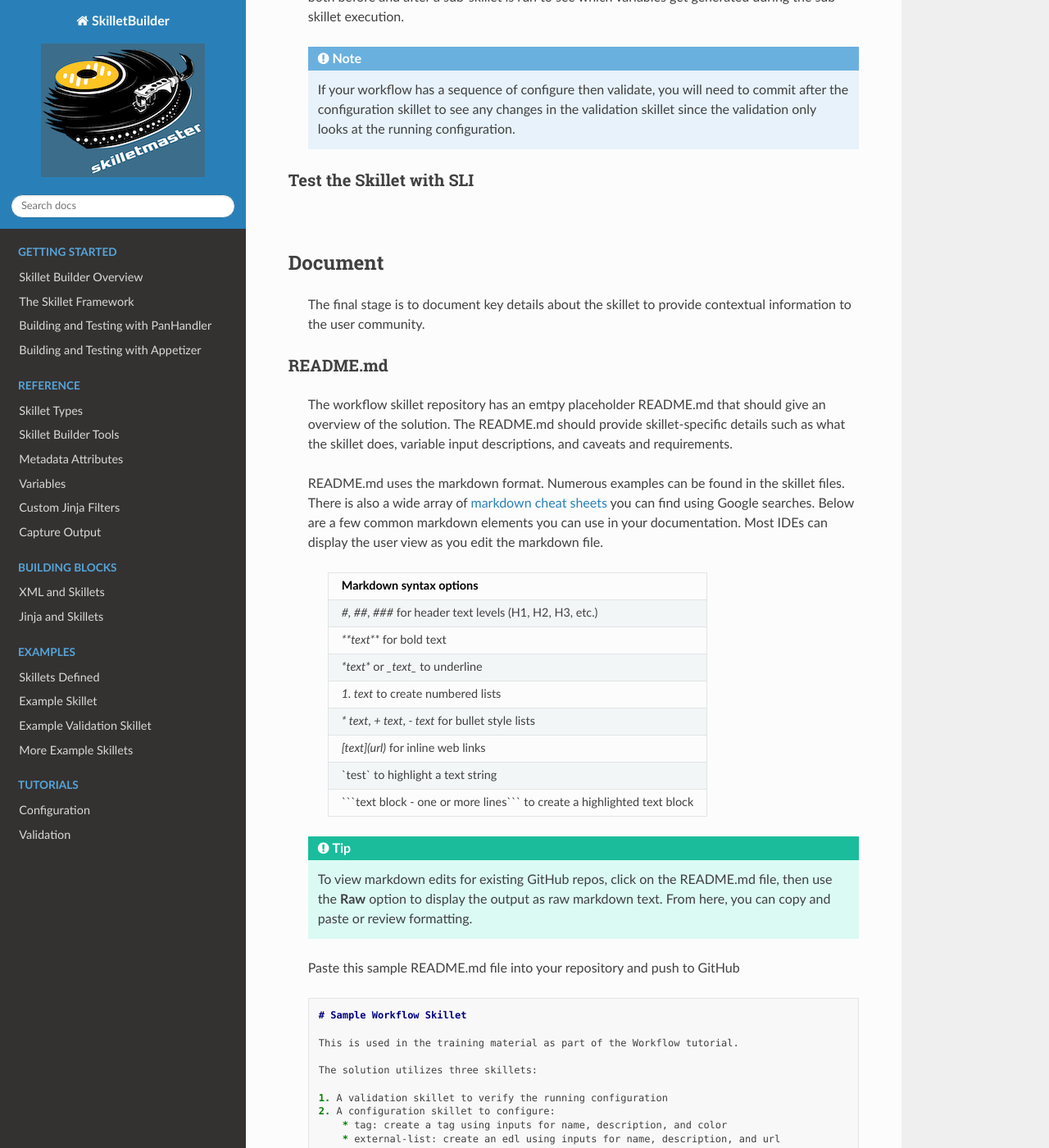
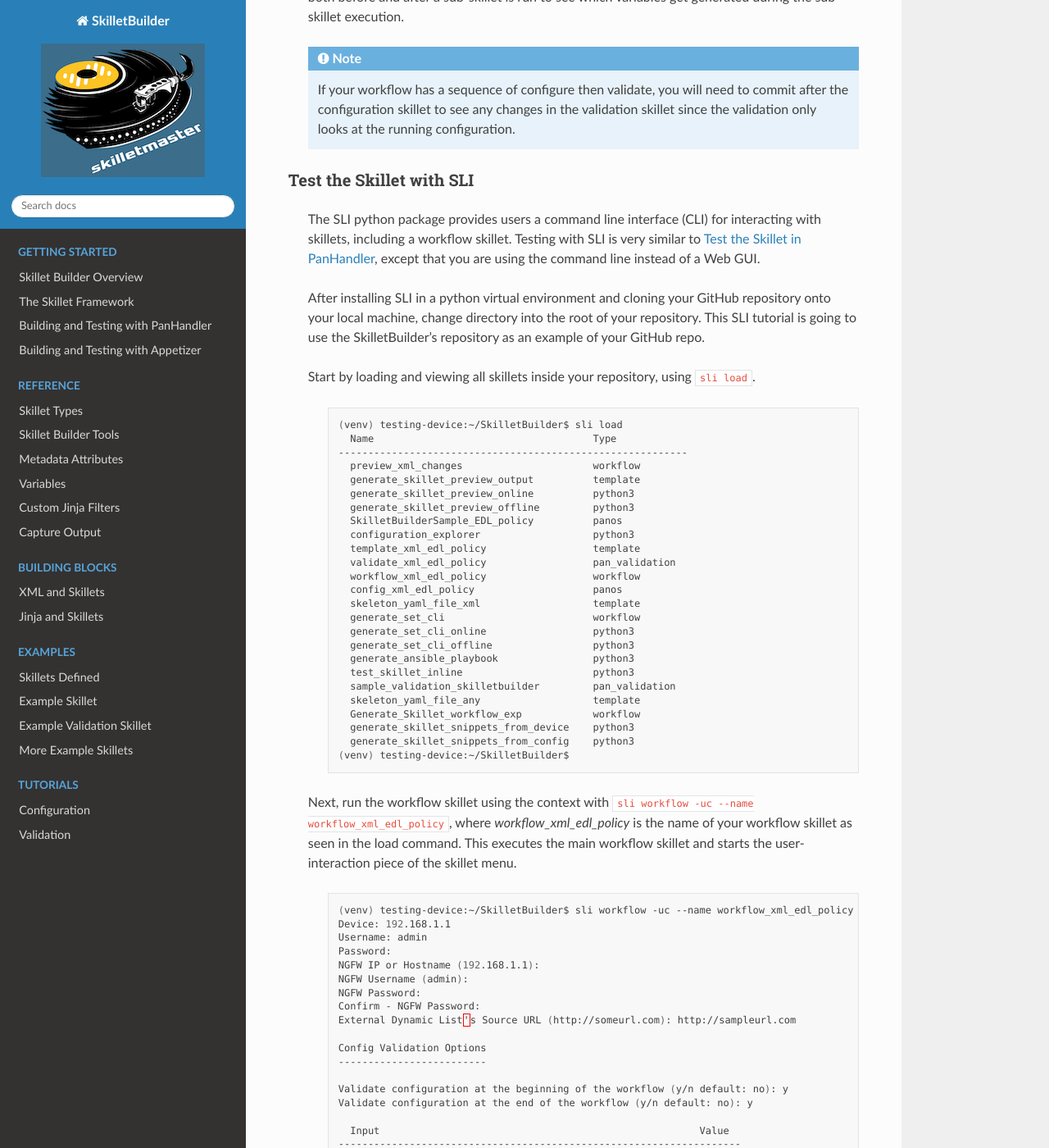
Before and after one commit to PaloAltoNetworks/SkilletBuilder, a Sphinx documentation site: the page built from docs/tutorials/tutorial_workflow.rst, in a window 1280 px wide and 1400 px high, scrolled down 12988 px. Shown: the whole window at 82% size. Built offline with Sphinx 7.4.7 and the Read the Docs theme 2.0.0, drawn with Linux system fonts in a browser that asks for light colours; some of the changed text lies outside the part shown.

Commit message:
Completed sli testing

```diff
--- a/docs/tutorials/tutorial_workflow.rst
+++ b/docs/tutorials/tutorial_workflow.rst
@@ -724,7 +724,7 @@ Add Snippets to the Skillet
     when the conditional logic defined with the :ref:`when` attribute evaluates as True.
 
     For this tutorial, if the user decides to validate at both the beginning and end of the workflow,
-    the sequence of execution is validate, config, validate, and then output message.
+    the sequence of execution is validate, config, validate, and then output a message.
     As seen in the main workflow skillet's snippet section below, this sequence was achieved by
     the intentional ordering of snippet names.
 
@@ -782,7 +782,7 @@ Push the Skillet to GitHub
 |
 
 Test and Troubleshoot
-------------------
+---------------------
 
     Now that the skillet has been pushed to GitHub, the skillet can be imported or loaded into one of the skillet
     player tools, such as PanHandler or SLI, for testing. Similar to designing, testing involves three main
@@ -796,7 +796,7 @@ Test and Troubleshoot
 
 
 Test the Skillet in PanHandler
-~~~~~~~~~~~~~~~~~~~~~~~~~~~~~~~~
+~~~~~~~~~~~~~~~~~~~~~~~~~~~~~~
 
     Import the workflow skillet into PanHandler (instructions and troubleshooting found here), and open the
     **Sample SkilletBuilder workflow for EDL validation and configuration** workflow skillet from either
@@ -824,7 +824,7 @@ Test the Skillet in PanHandler
           :width: 800
 
     Continuing the workflow, you should see the validation output. Verify this output using the validation skillet
-    testing found in :ref:`the Validation Tutorial<Push to Github and Test in panHandler>`. In addition, you can find more
+    testing found in :ref:`the Validation Tutorial<Push to GitHub and Test in panHandler>`. In addition, you can find more
     resources in the PanHandler documentation for `Creating and Debugging Validation Skillets`_.
 
         .. image:: /images/workflow_tutorial/validation_output.png
@@ -862,8 +862,89 @@ Test the Skillet in PanHandler
 Test the Skillet with SLI
 ~~~~~~~~~~~~~~~~~~~~~~~~~
 
+    The SLI python package provides users a command line interface (CLI) for interacting with skillets, including a
+    workflow skillet. Testing with SLI is very similar to :ref:`Test the Skillet in PanHandler`, except that you are
+    using the command line instead of a Web GUI.
 
+    After installing SLI in a python virtual environment and cloning your GitHub repository onto your local
+    machine, change directory into the root of your repository. This SLI tutorial is going to use the SkilletBuilder's
+    repository as an example of your GitHub repo.
 
+    Start by loading and viewing all skillets inside your repository, using ``sli load``.
+
+        .. code-block:: bash
+
+            (venv) testing-device:~/SkilletBuilder$ sli load
+              Name                                     Type
+            -----------------------------------------------------------
+              preview_xml_changes                      workflow
+              generate_skillet_preview_output          template
+              generate_skillet_preview_online          python3
+              generate_skillet_preview_offline         python3
+              SkilletBuilderSample_EDL_policy          panos
+              configuration_explorer                   python3
+              template_xml_edl_policy                  template
+              validate_xml_edl_policy                  pan_validation
+              workflow_xml_edl_policy                  workflow
+              config_xml_edl_policy                    panos
+              skeleton_yaml_file_xml                   template
+              generate_set_cli                         workflow
+              generate_set_cli_online                  python3
+              generate_set_cli_offline                 python3
+              generate_ansible_playbook                python3
+              test_skillet_inline                      python3
+              sample_validation_skilletbuilder         pan_validation
+              skeleton_yaml_file_any                   template
+              Generate_Skillet_workflow_exp            workflow
+              generate_skillet_snippets_from_device    python3
+              generate_skillet_snippets_from_config    python3
+            (venv) testing-device:~/SkilletBuilder$
+
+    Next, run the workflow skillet using the context with ``sli workflow -uc --name workflow_xml_edl_policy``, where
+    *workflow_xml_edl_policy* is the name of your workflow skillet as seen in the load command. This executes the main
+    workflow skillet and starts the user-interaction piece of the skillet menu.
+
+        .. code-block:: bash
+
+            (venv) testing-device:~/SkilletBuilder$ sli workflow -uc --name workflow_xml_edl_policy
+            Device: 192.168.1.1
+            Username: admin
+            Password:
+            NGFW IP or Hostname (192.168.1.1):
+            NGFW Username (admin):
+            NGFW Password:
+            Confirm - NGFW Password:
+            External Dynamic List's Source URL (http://someurl.com): http://sampleurl.com
+
+            Config Validation Options
+            -------------------------
+
+            Validate configuration at the beginning of the workflow (y/n default: no): y
+            Validate configuration at the end of the workflow (y/n default: no): y
+
+              Input                                                      Value
+            --------------------------------------------------------------------
+              Validate configuration at the beginning of the workflow    Yes
+              Validate configuration at the end of the workflow          Yes
+
+            Are These answers ok? (y/n): y
+            End of user variables.
+            Running skillet validate_xml_edl_policy - pan_validation
+            .
+            .
+            .
+
+    .. NOTE::
+        Variables in the user-input stage are either defined as a user's input to the command line or as
+        the value currently stored in the context (as seen next to a variable in parenthesis). To use the
+        context's value, the user **MUST** only input **enter**.
+
+    To view the values stored in the context, use the command ``sli show_context -nc``. The ``-nc`` flag
+    removes the entire configuration XML from the output for easier viewing.
+
+    For additional information about SLI, view the documentation on `the SLI PyPI page`_.
+
+    .. _the SLI PyPi page: https://pypi.org/project/sli/
 
 |
 
@@ -876,11 +957,11 @@ Document
 README.md
 ~~~~~~~~~
 
-    The workflow skillet repository has an emtpy placeholder README.md that should give an overview of the solution.
-    The README.md should provide skillet-specific details such as what the skillet does, variable input descriptions,
+    The workflow skillet repository has an empty placeholder ``README.md`` that should give an overview of the solution.
+    The ``README.md`` should provide skillet-specific details such as what the skillet does, variable input descriptions,
     and caveats and requirements.
 
-    README.md uses the markdown format. Numerous examples can be found in the skillet files. There is also a
+    ``README.md`` uses the markdown formatting language. Numerous examples can be found in the skillet files. There is also a
     wide array of `markdown cheat sheets`_ you can find using Google searches.
     Below are a few common markdown elements you can use in your documentation. Most IDEs can display the user view
     as you edit the markdown file.
@@ -911,7 +992,7 @@ README.md
         To view markdown edits for existing GitHub repos, click on the README.md file, then use the **Raw**
         option to display the output as raw markdown text. From here, you can copy and paste or review formatting.
 
-    Paste this sample README.md file into your repository and push to GitHub
+    Paste this sample ``README.md`` file into your repository and push to GitHub.
 
     .. code-block:: md
 
```
Also changed, not shown: docs/images/workflow_tutorial/sli_load.png (added).
